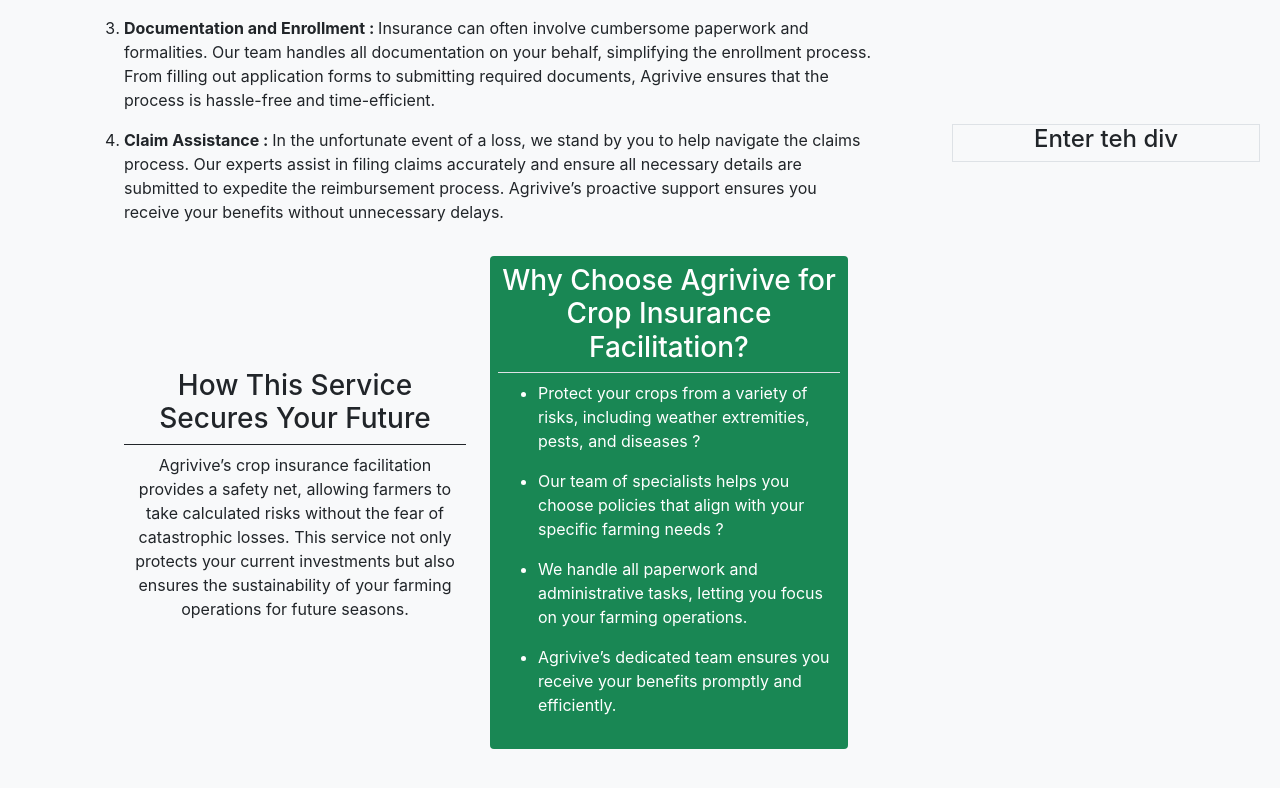
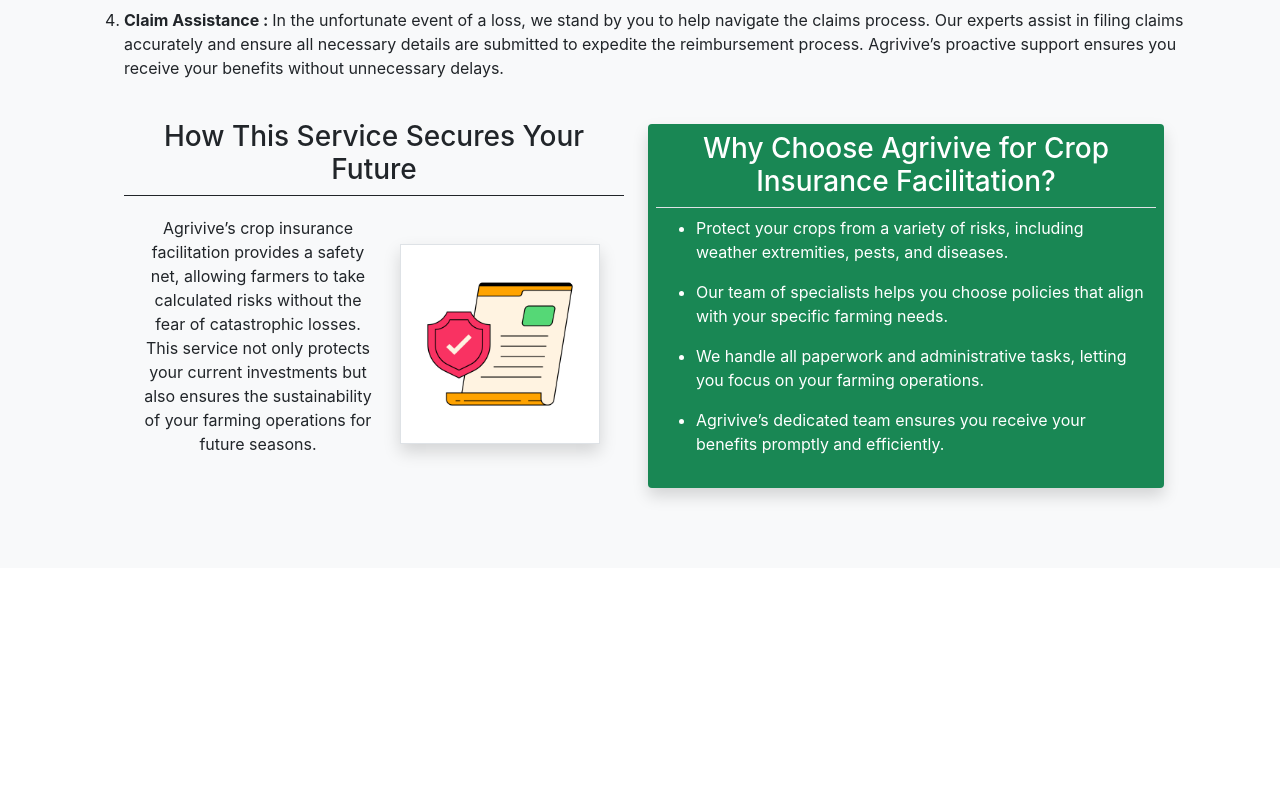
Before and after one commit to HariSirikonda/Agrivive, a React (Create React App) app: page /services in a window 1280 px wide. Shown: the part 2973-3761 px from the top of the page. After the commit the page ends 3541 px from the top, so only its background shows below. Built offline with nearby package versions, Linux system fonts and the light colour scheme.

Commit message:
Added some appearrence changes

```diff
--- a/src/components/services.js
+++ b/src/components/services.js
@@ -13,6 +13,7 @@
 import Profits from './images/profits.png';
 import CheckList from './images/check-list.png';
 import Agreement from './images/agreement.png';
+import Insurance from './images/insurance.png';
 
 function Services() {
     return (
@@ -140,7 +141,7 @@
                 {/* Crop Insurance */}
                 <section className="container-fluid bg-light p-2">
                     <div className="m-2 d-flex align-items-center justify-content-center">
-                        <div className="m-1 w-75">
+                        <div className="m-1">
                             <div className="border-bottom border-success text-start p-2 m-2">
                                 <h1>Our Crop Insurance Procedure at Agrivive</h1>
                             </div>
@@ -169,18 +170,23 @@
                                             <div className="border-bottom border-dark">
                                                 <h3>How This Service Secures Your Future</h3>
                                             </div>
-                                            <div className="m-2">
-                                                <p>Agrivive’s crop insurance facilitation provides a safety net, allowing farmers to take calculated risks without the fear of catastrophic losses. This service not only protects your current investments but also ensures the sustainability of your farming operations for future seasons.</p>
+                                            <div className="d-flex align-items-center justify-content-center m-2">
+                                                <div className="m-1 p-2">
+                                                    <p>Agrivive’s crop insurance facilitation provides a safety net, allowing farmers to take calculated risks without the fear of catastrophic losses. This service not only protects your current investments but also ensures the sustainability of your farming operations for future seasons.</p>
+                                                </div>
+                                                <div className="m-2 p-2">
+                                                    <img src={Insurance} alt="Show me" className="border shadow" style={{width: '200px', height: '200px'}}></img>
+                                                </div>
                                             </div>
                                         </div>
-                                        <div className="m-2 p-2 rounded bg-success w-50 text-white">
+                                        <div className="m-2 p-2 rounded bg-success shadow w-50 text-white">
                                             <div className="text-center border-bottom">
                                                 <h3>Why Choose Agrivive for Crop Insurance Facilitation?</h3>
                                             </div>
                                             <div className="m-1 p-1">
                                                 <ul>
-                                                    <li><p>Protect your crops from a variety of risks, including weather extremities, pests, and diseases ?</p></li>
-                                                    <li><p>Our team of specialists helps you choose policies that align with your specific farming needs ?</p></li>
+                                                    <li><p>Protect your crops from a variety of risks, including weather extremities, pests, and diseases.</p></li>
+                                                    <li><p>Our team of specialists helps you choose policies that align with your specific farming needs.</p></li>
                                                     <li><p>We handle all paperwork and administrative tasks, letting you focus on your farming operations.</p></li>
                                                     <li><p>Agrivive’s dedicated team ensures you receive your benefits promptly and efficiently.</p></li>
                                                 </ul>
@@ -190,9 +196,6 @@
                                 </div>
                             </div>
                         </div>
-                        <div className="m-1 w-25 border">
-                            <h4>Enter teh div</h4>
-                        </div>
                     </div>
                 </section>
             </section>
```
